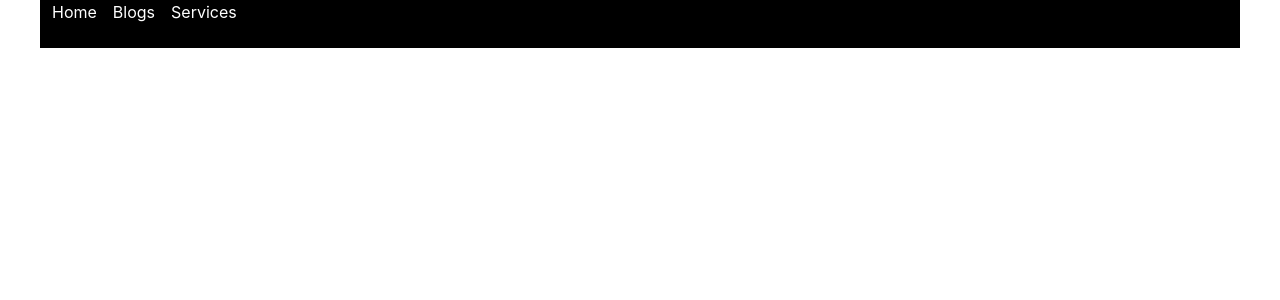
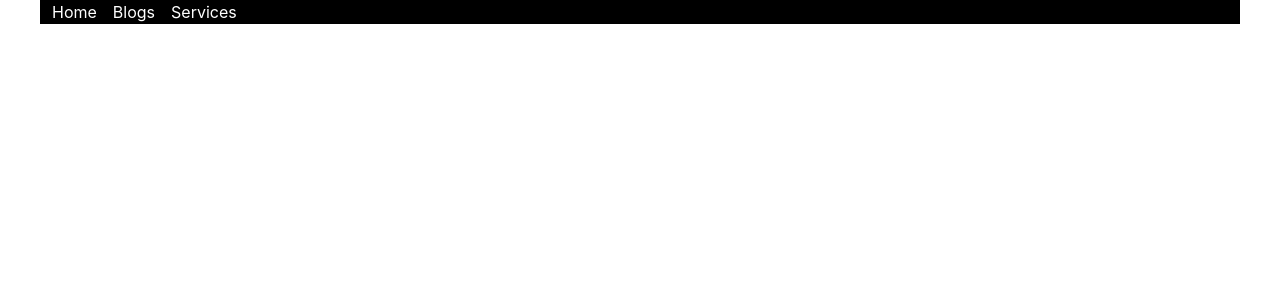
Before and after one commit to muhayimanatheo/classreact, a React (Create React App) app in the folder react-ecommerce/: page / in a window 1280 px wide. Shown: the top 300 px of the page. Built offline with nearby package versions, Linux system fonts and the light colour scheme.

Commit message:
page created

```diff
--- a/react-ecommerce/src/App.js
+++ b/react-ecommerce/src/App.js
@@ -1,24 +1,21 @@
-import logo from './logo.svg';
+//import logo from './logo.svg';
 import './App.css';
+import { BrowserRouter as Router,Route,Routes, } from 'react-router-dom';
+import Home from './components/home';
+import ServicesFunc from './components/services';
+import BlogFunc from './components/blogs';
+
 
 function App() {
   return (
-    <div className="App">
-      <header className="App-header">
-        <img src={logo} className="App-logo" alt="logo" />
-        <p class="text-2xl">
-          Edit <code>src/App.js</code> and save to reload.
-        </p>
-        <a
-          className="App-link"
-          href="https://reactjs.org"
-          target="_blank"
-          rel="noopener noreferrer"
-        >
-          Learn React
-        </a>
-      </header>
-    </div>
+
+    <Router>
+      <Routes>
+        <Route path="/" element={<Home />} />
+        <Route path="/blogs" element={<BlogFunc />} />
+        <Route path="/services" element={<ServicesFunc />} />
+        </Routes>
+      </Router>
   );
 }
 
--- a/react-ecommerce/src/components/blogs.js
+++ b/react-ecommerce/src/components/blogs.js
@@ -1,5 +1,12 @@
-const Blogs = () =>{
-    return <h1>This Blogs</h1>
-};
+import React from "react";
+//import { Link } from "react-router-dom";
+function BlogFunc() {
+    return (
+        <div>
+            <h1>This Blogs</h1>
+        </div>
 
-export default Blogs;
+    );
+}
+
+export default BlogFunc;
--- a/react-ecommerce/src/components/home.js
+++ b/react-ecommerce/src/components/home.js
@@ -1,5 +1,18 @@
-const Home =() =>{
-    return <h1>This Home</h1>
+import React from "react";
+import { Link } from "react-router-dom";
+function Home() {
+    return (
+        <div>
+             <nav class="flex mx-10 bg-black">
+        <ul class="flex space-x-4 text-white mx-3">
+            <li><Link to="/">Home</Link></li>
+            <li><Link to="/blogs">Blogs</Link></li>
+            <li><Link to="/services">Services</Link></li>
+        </ul>
+    </nav>
+        </div>
+
+    );
 }
 
 export default Home;
--- a/react-ecommerce/src/components/login.js
+++ /dev/null
@@ -1,9 +0,0 @@
-const Login=() => {
-    return(
-        <div>
-            <h1>Login</h1>
-        </div>
-    )
-};
-
-export default Login;
--- a/react-ecommerce/src/components/logout.js
+++ /dev/null
@@ -1,9 +0,0 @@
-const Logout = ()=>{
-    return(
-        <div>
-            <h1>Logout</h1>
-        </div>
-    )
-}
-
-export default Logout;
--- a/react-ecommerce/src/components/parent.js
+++ /dev/null
@@ -1,23 +0,0 @@
-import { Outlet, Link } from "react-router-dom";
-const Parent = () => {
-    return(
-    <>
-    <body class="bg-red">
-    <nav class="flex mx-10 bg-black">
-        <ul class="flex space-x-4 text-white mx-3">
-            <li><Link to="/home">Home</Link></li>
-            <li><Link to="/blogs">Blogs</Link></li>
-            <li><Link to="/services">Services</Link></li>
-        </ul>
-        <ul>
-            <li><Link to="/home">Login</Link></li>
-            <li><Link to="/blogs">Logout</Link></li>
-        </ul>
-    </nav>
-    <Outlet />
-    </body>
-    </>
-    );
-};
-
-export default Parent;
--- a/react-ecommerce/src/components/services.js
+++ b/react-ecommerce/src/components/services.js
@@ -1,5 +1,12 @@
-const Services = () =>{
-    return <h1>This Service</h1>
-};
+import React from "react";
+//import { Link } from "react-router-dom";
+function ServicesFunc() {
+    return (
+        <div>
+            <h1>This services</h1>
+        </div>
 
-export default Services;
+    );
+}
+
+export default ServicesFunc;
--- a/react-ecommerce/src/index.js
+++ b/react-ecommerce/src/index.js
@@ -1,27 +1,8 @@
 import React from 'react';
 import ReactDOM from 'react-dom/client';
 import './index.css';
+import App from './App';
 import reportWebVitals from './reportWebVitals';
-import { BrowserRouter, Routes, Route } from 'react-router-dom';
-import Home from './components/home';
-import Services from './components/services';
-import Blogs from './components/blogs.js';
-import Parent from './components/parent.js';
-
-export default function App(){
-    return(
-      <BrowserRouter>
-        <Routes>
-          <Route path="/" element={<Parent />} >
-          <Route path="/home" element={<Home />} />
-          <Route path="/services" element={<Services />} />
-          <Route path="/blogs" element={<Blogs />} />
-          </Route>
-        </Routes>
-      </BrowserRouter>
-    );
-}
-
 
 const root = ReactDOM.createRoot(document.getElementById('root'));
 root.render(
```
